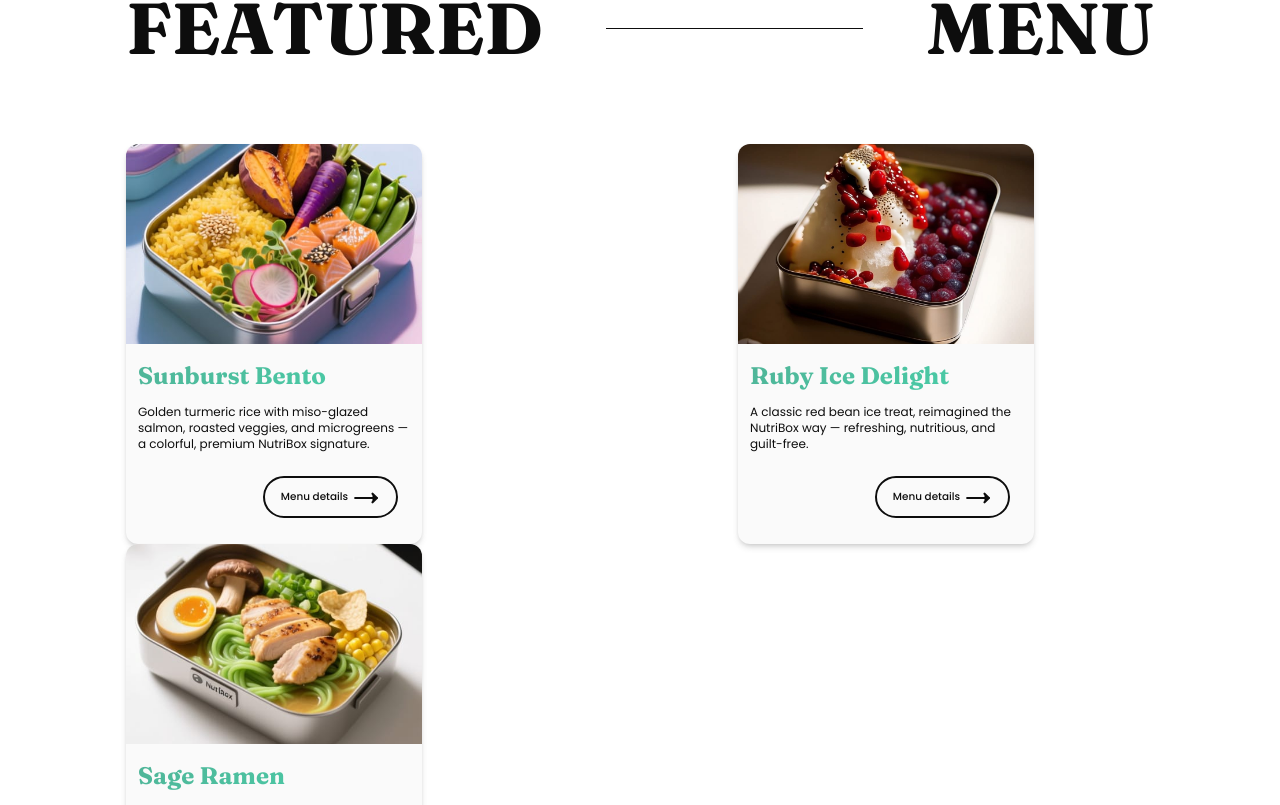
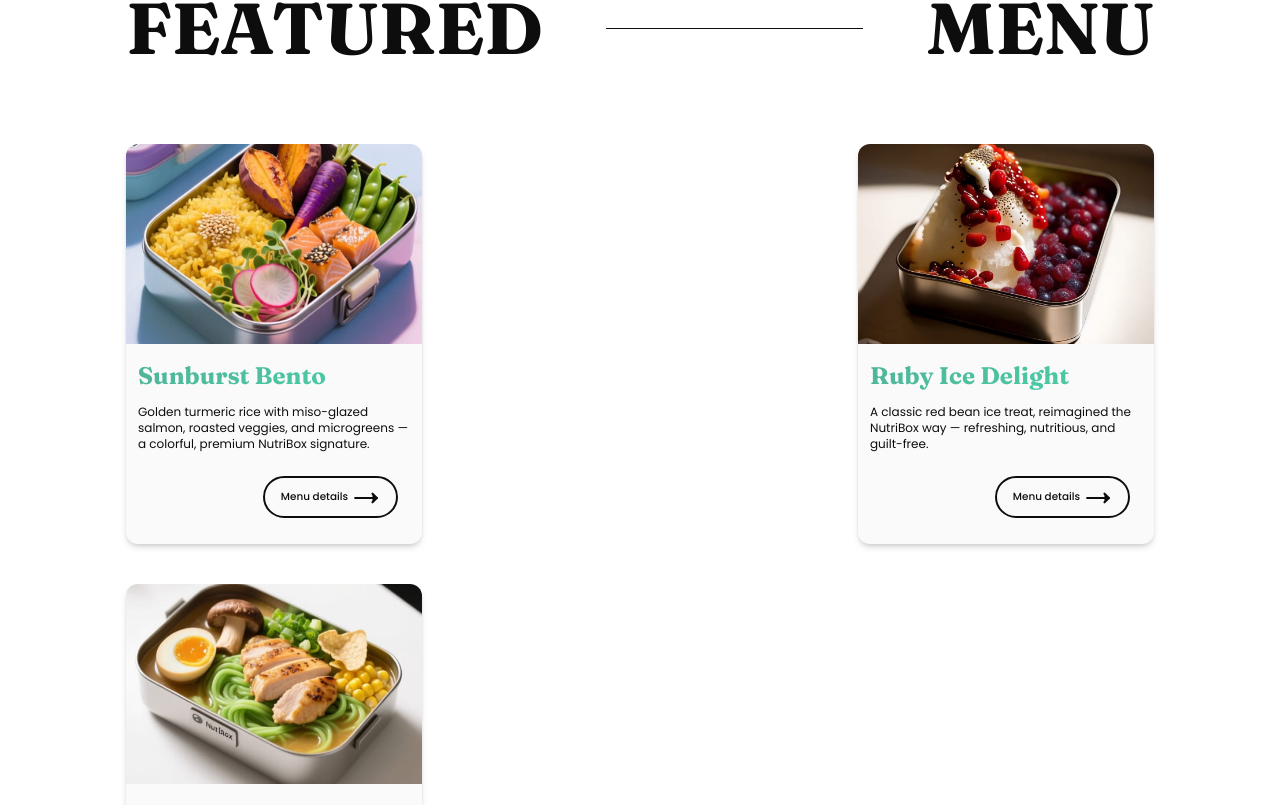
Before and after one commit to Vinn-Yonathan/nutribox, a React (Vite) app: page / in a window 1280 px wide. Shown: the part 1800-2605 px from the top of the page. Built offline with nearby package versions, Linux system fonts and the light colour scheme; a web font is replaced by a local one.

Commit message:
fixing responsive on featured-menu section

```diff
--- a/src/components/featuredMenu.jsx
+++ b/src/components/featuredMenu.jsx
@@ -94,16 +94,16 @@ const FeaturedMenu = () => {
 
   return (
     <section
-      className=" flex-center flex-col space-y-20 min-h-screen paddingx-mobile lg:paddingx py-20"
+      className="flex-center flex-col space-y-20 min-h-screen paddingx-mobile sm:paddingx-tablet xl:paddingx py-20"
       id="section-fm"
     >
-      <h2 className="flex justify-center font-fraunces lg:justify-between items-center flex-wrap w-full font-bold text-6xl md:text-7xl md:space-x-10 ">
+      <h2 className="flex flex-col md:flex-row justify-center font-fraunces lg:justify-between items-center w-full font-bold text-6xl md:text-7xl md:space-x-10 ">
         <span id="fm-title-1">FEATURED</span>
         <hr className="w-1/2 md:w-1/4 hidden md:block" />
         <span id="fm-title-2">MENU</span>
       </h2>
 
-      <div className="menu flex items-center justify-center md:justify-between flex-wrap md:space-x-30 space-y-10 md:space-y-0">
+      <div className="menu flex flex-col md:flex-row flex-wrap items-center justify-center md:justify-between md:gap-x-2 lg:gap-x-15 xl:gap-x-18 2xl:gap-x-30 gap-y-10">
         {menus
           .filter((menu) => menu.featured)
           .map((menu) => (
```
